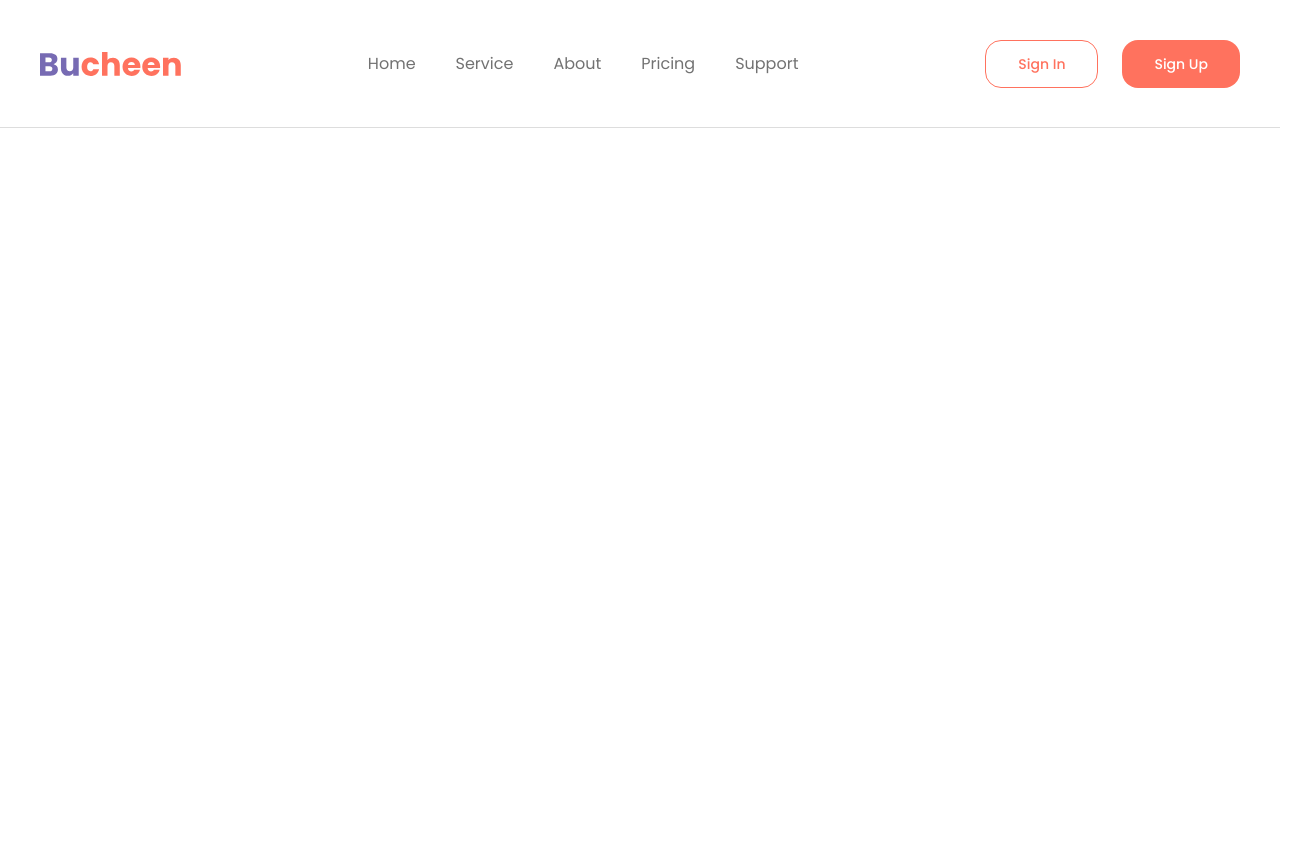
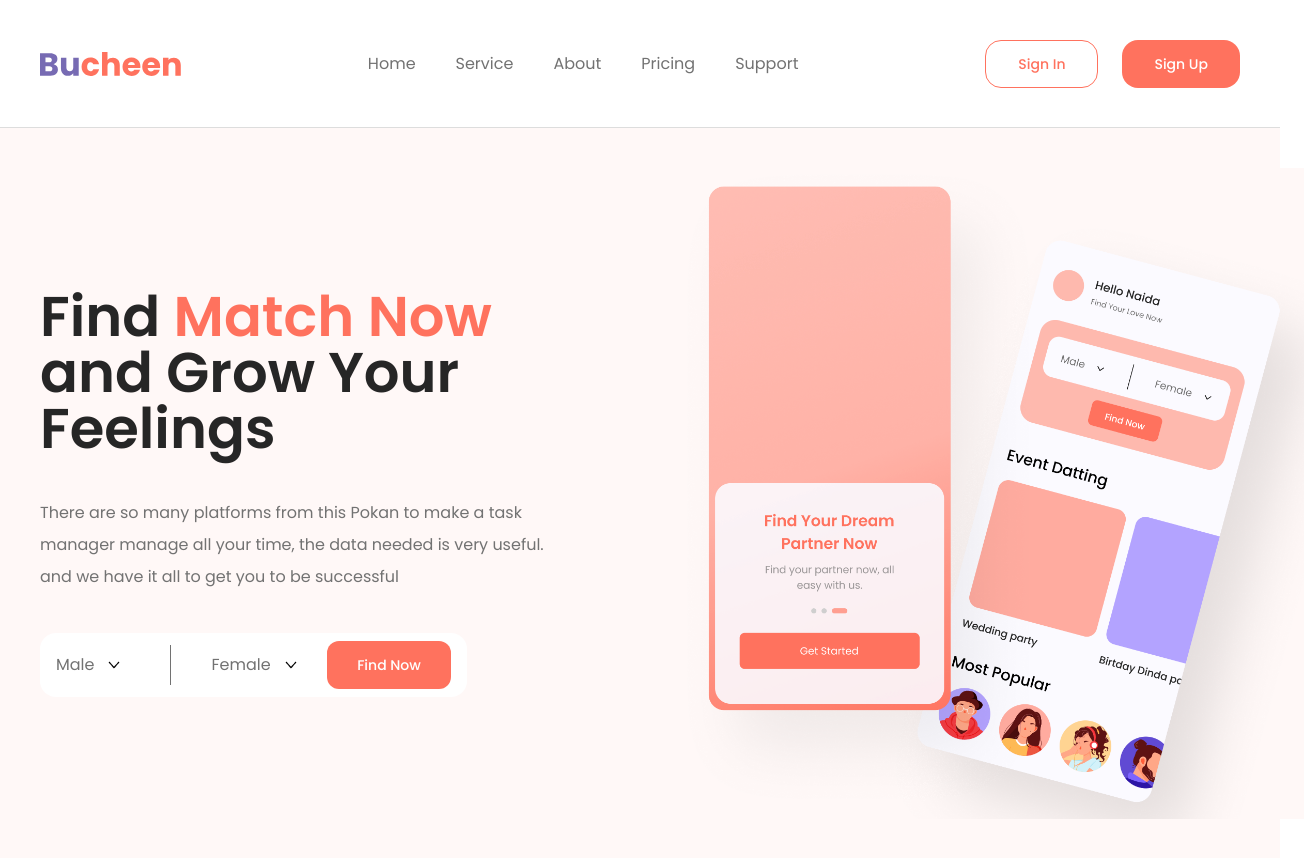
Before and after one commit to reyhanmills/frontend-case-bucheen, a React (Vite) app: page / in a window 1280 px wide. Shown: the whole page, 1304 px wide, since content can reach past the window. Before the commit the page ends 800 px from the top, so only its background shows below. Built offline with nearby package versions, Linux system fonts and the light colour scheme.

Commit message:
feat: hero section tamamlandi

```diff
--- a/src/App.jsx
+++ b/src/App.jsx
@@ -1,9 +1,11 @@
 import Navbar from './components/Navbar'
+import HeroSection from './components/HeroSection'
 
 function App() {
   return (
     <main className="min-h-screen bg-white">
       <Navbar />
+      <HeroSection></HeroSection>
     </main>
   )
 }
--- a/src/components/HeroSection.jsx
+++ b/src/components/HeroSection.jsx
@@ -1,4 +1,60 @@
-function HeroSection(){
+import heroMockup from '../assets/hero-mockup.png'
+import arrowDown from '../assets/arrow-down.png'
 
+function HeroSection() {
+    return (
+        <section className='bg-[#FFB9AF]/10'>
+            <div className='mx-auto flex min-h-[730px] max-w-[1200px] items-center justify-between'>
+
+                {/* Sol içerik */}
+                <div className='max-w-[563px] flex flex-col gap-10'>
+
+                    <h1 className='text-[56px] font-semibold leading-[1] text-[#262626]'>
+                        Find <span className='text-[#FF725E]'>Match Now</span>
+                        <br />
+                        and Grow Your
+                        <br />
+                        Feelings
+                    </h1>
+
+                    <p className='max-w-[527px] text-[16px] leading-8 text-[#727272]'>
+                        There are so many platforms from this Pokan to make a task manager manage all your time, the data needed is very useful. and we have it all to get you to be successful
+                    </p>
+
+                    <div className='flex h-[64px] w-[427px] items-center rounded-[16px] bg-white px-4'>
+
+                        <div className='cursor-pointer flex items-center text-[16px] text-[#727272] gap-3'>
+                            <span>Male</span>
+                            <img src={arrowDown} alt="" />
+                        </div>
+
+                        <div className='ml-12 h-10 w-px bg-[#727272]'></div>
+
+                        <div className='flex items-center ml-10 cursor-pointer text-[16px] text-[#727272] gap-3'>
+                            <span>Female</span>
+                            <img src={arrowDown} alt="" />
+                        </div>
+
+                        <button className='ml-auto h-[48px] w-[124px] cursor-pointer rounded-[12px] bg-[#FF725E] text-[14px] font-medium text-white'>
+                            Find Now
+                        </button>
+
+                    </div>
+
+                </div>
+
+                {/* Sağ görsel */}
+                <div className='flex justify-end pl-12'>
+                    <img
+                        src={heroMockup}
+                        alt='Bucheen mobile'
+                        className='w-[620px] max-w-none translate-x-16'
+                    />
+                </div>
+
+            </div>
+        </section>
+    )
 }
+
 export default HeroSection
```
Also changed, not shown: src/assets/arrow-down.png (added).
